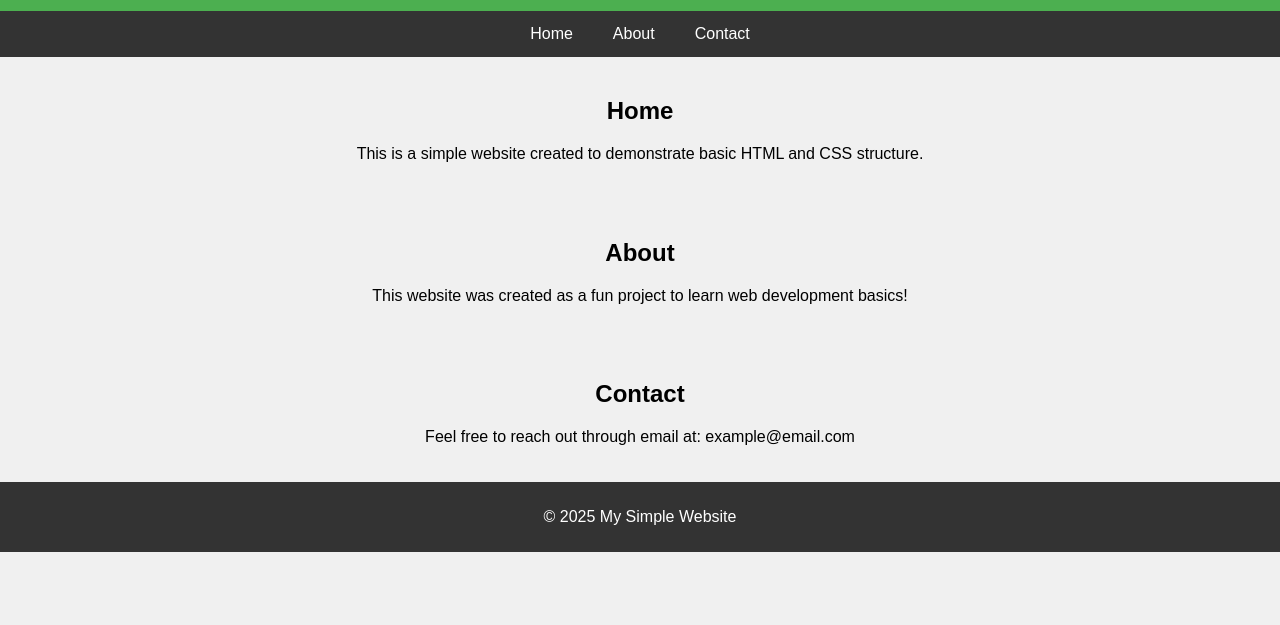
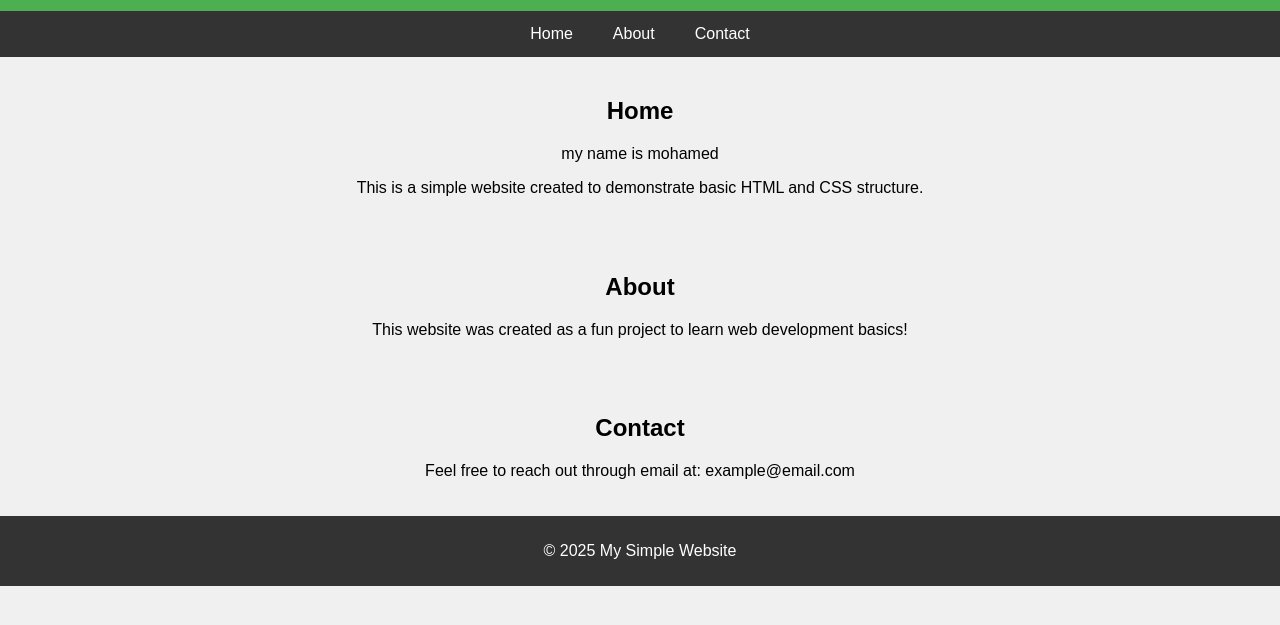
Before and after one commit to Abuukar699/hello, a plain HTML site: page index.html in a window 1280 px wide. Shown: the part 89-714 px from the top of the page. Drawn offline with Linux system fonts and the light colour scheme.

Commit message:
is badal ayaa dhacay

```diff
--- a/index.html
+++ b/index.html
@@ -21,6 +21,7 @@
 
     <section id="home">
         <h2>Home</h2>
+        <p>my name is mohamed</p>
         <p>This is a simple website created to demonstrate basic HTML and CSS structure.</p>
     </section>
 
```
